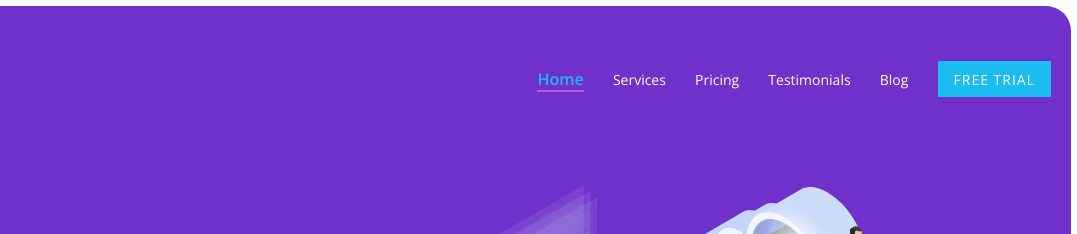
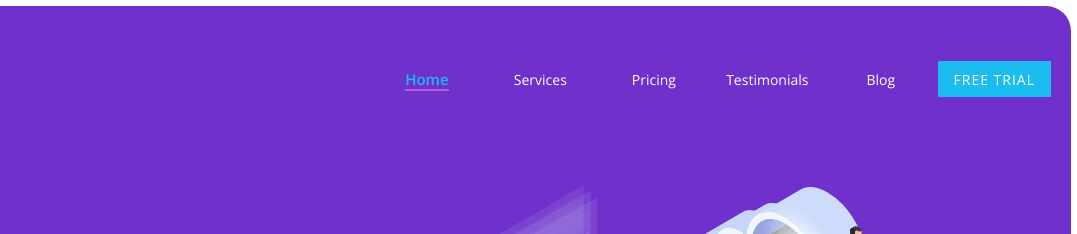
Before and after one commit to khurramcodes/saas-landing-page, a plain HTML site: page index.html in a window 1280 px wide. Shown: the top 234 px of the page, 203-1280 px from the left. Drawn offline with nearby package versions, Linux system fonts and the light colour scheme.

Commit message:
added style to navigation

```diff
--- a/index.html
+++ b/index.html
@@ -25,12 +25,12 @@
                         <i class="fa-solid fa-bars"></i>
                     </div>
                     <ul>
-                        <li><a href="#" class="active">Home</a></li>
+                        <li class="active"><a href="#">Home</a></li>
                         <li><a href="#">Services</a></li>
                         <li><a href="#">Pricing</a></li>
                         <li><a href="#">Testimonials</a></li>
                         <li><a href="#">Blog</a></li>
-                        <li><a href="#">Free Trial</a></li>
+                        <li class="btn-trail"><a href="#">Free Trial</a></li>
                     </ul>
                 </nav>
 
--- a/style.css
+++ b/style.css
@@ -53,23 +53,30 @@ nav .logo img{
     border-radius: 6px
 }
 
-nav ul li{
-    display: inline-block;
-}
-
-nav ul li:not(:last-of-type){
-    margin-right: 25px;
+nav ul{
+    display: grid;
+    grid-template-columns: repeat(6, minmax(0, 1fr));
+    align-items: center;
+    text-align: center;
 }
 
 nav ul li a{
     color: #ffffff;
     font-size: 14px;
+    transition: color 0.3s ease;
 }
 
-nav ul li a.active{
+nav ul li.active a{
     color: #1BBCEF;
     border-bottom: 2px solid #B259D9;
-    font-size: 16px;
+    font-size: 15px;
+    font-weight: 600;
+}
+
+nav ul li:not(.btn-trail) a:hover{
+    color: #1BBCEF;
+    border-bottom: 2px solid #B259D9;
+    font-size: 15px;
     font-weight: 600;
 }
 
@@ -298,6 +305,14 @@ nav ul li:last-of-type{
 }
 
 @media screen and (max-width: 950px){
+    nav ul{
+        display: none;
+    }
+
+    .btn-mobileMenu i{
+        display: block;
+    }
+
     .hero{
         grid-template-columns: 1fr;
         justify-content: center;
@@ -330,16 +345,6 @@ nav ul li:last-of-type{
     }
 }
 
-@media screen and (max-width: 768px) {
-    nav ul{
-        display: none;
-    }
-
-    .btn-mobileMenu i{
-        display: block;
-    }
-}
-
 @media screen and (max-width: 500px) {
     .header-container{
         padding: 30px 0 50px;
```
